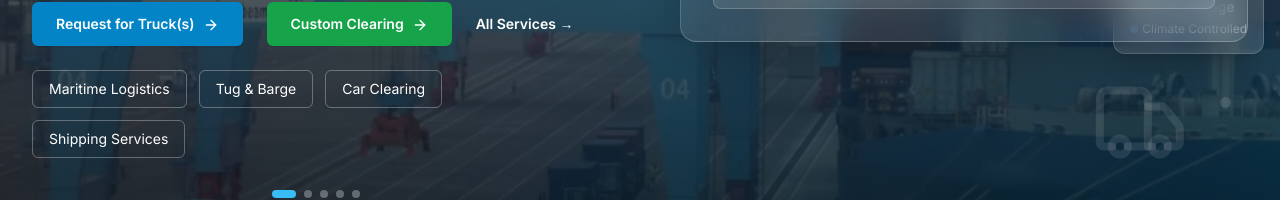
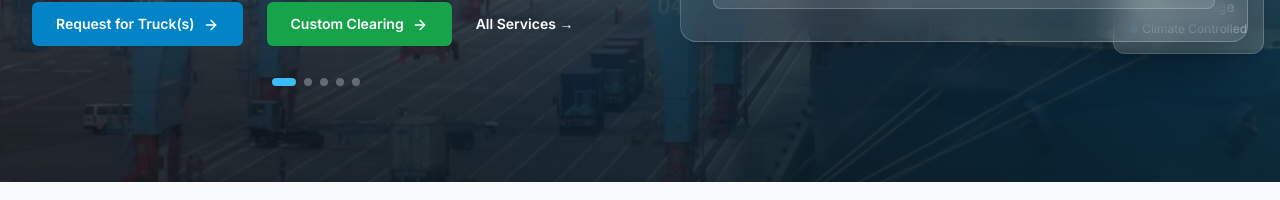
Before and after one commit to Rapidmax01/fixingmaritime-website, a Next.js app: page / in a window 1280 px wide. Shown: the part 602-802 px from the top of the page. Built offline with nearby package versions, Linux system fonts and the light colour scheme; no server answers.

Commit message:
Remove quick service links from hero banner
Removed the following links as requested:
- Maritime Logistics
- Tug & Barge
- Car Clearing
- Shipping Services

🤖 Generated with [Claude Code](https://claude.ai/code)

Co-Authored-By: Claude <noreply@anthropic.com>

```diff
--- a/components/Hero.tsx
+++ b/components/Hero.tsx
@@ -226,33 +226,6 @@ export default function Hero() {
                   All Services <span aria-hidden="true">→</span>
                 </Link>
               </div>
-              {/* Quick Service Links */}
-              <div className="mt-6 flex flex-wrap gap-3">
-                <Link
-                  href="/maritime-logistics"
-                  className="inline-flex items-center px-4 py-2 border border-white/30 rounded-md text-sm text-white hover:bg-white/10 transition-all"
-                >
-                  Maritime Logistics
-                </Link>
-                <Link
-                  href="/tug-barge-services"
-                  className="inline-flex items-center px-4 py-2 border border-white/30 rounded-md text-sm text-white hover:bg-white/10 transition-all"
-                >
-                  Tug & Barge
-                </Link>
-                <Link
-                  href="/custom-clearing"
-                  className="inline-flex items-center px-4 py-2 border border-white/30 rounded-md text-sm text-white hover:bg-white/10 transition-all"
-                >
-                  Car Clearing
-                </Link>
-                <Link
-                  href="/services"
-                  className="inline-flex items-center px-4 py-2 border border-white/30 rounded-md text-sm text-white hover:bg-white/10 transition-all"
-                >
-                  Shipping Services
-                </Link>
-              </div>
             </motion.div>
 
 
```
